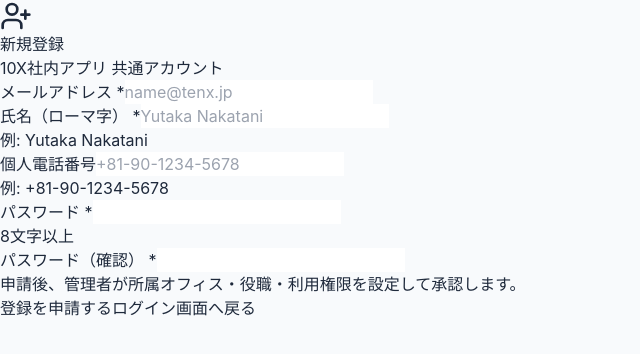
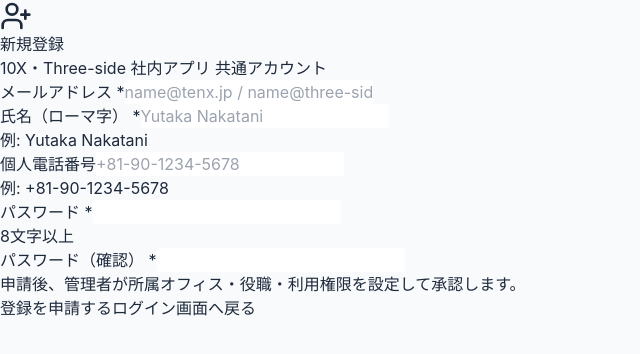
Before and after one commit to ynakatani-del/tenx-quotation, a React (Vite) app: page /register in a window 1280 px wide. Shown: the top 354 px of the page, without its empty margins (0-640 px from the left). Built offline with nearby package versions, Linux system fonts and the light colour scheme; no server answers; a web font is replaced by a local one.

Commit message:
fix: restrict signup to company email domains

```diff
--- a/src/pages/Register.jsx
+++ b/src/pages/Register.jsx
@@ -4,6 +4,8 @@ import { CheckCircle2, UserPlus } from 'lucide-react'
 import { supabase } from '../lib/supabase'
 
 const NAME_PATTERN = /^[A-Za-z][A-Za-z .'-]{1,99}$/
+const COMPANY_EMAIL_PATTERN = /^[^@\s]+@(tenx\.jp|three-side\.jp)$/i
+const COMPANY_EMAIL_GUIDANCE = '10XまたはThree-sideの会社メールアドレス（@tenx.jp / @three-side.jp）を入力してください。'
 
 export default function Register() {
   const [form, setForm] = useState({
@@ -25,8 +27,8 @@ export default function Register() {
 
     const email = form.email.trim().toLowerCase()
     const name = form.name.trim()
-    if (!email.endsWith('@tenx.jp')) {
-      setError('10Xのメールアドレス（@tenx.jp）を入力してください。')
+    if (!COMPANY_EMAIL_PATTERN.test(email)) {
+      setError(COMPANY_EMAIL_GUIDANCE)
       return
     }
     if (!NAME_PATTERN.test(name)) {
@@ -92,12 +94,12 @@ export default function Register() {
         <div className="text-center mb-6">
           <UserPlus size={32} className="mx-auto text-blue-600 mb-2" />
           <h1 className="text-2xl font-bold text-blue-700">新規登録</h1>
-          <p className="text-sm text-gray-500 mt-1">10X社内アプリ 共通アカウント</p>
+          <p className="text-sm text-gray-500 mt-1">10X・Three-side 社内アプリ 共通アカウント</p>
         </div>
 
         <form onSubmit={handleSubmit} className="space-y-4">
           <Field label="メールアドレス *">
-            <input type="email" required autoComplete="email" value={form.email} onChange={(e) => set('email', e.target.value)} placeholder="name@tenx.jp" className={inputClass} />
+            <input type="email" required autoComplete="email" value={form.email} onChange={(e) => set('email', e.target.value)} placeholder="name@tenx.jp / name@three-side.jp" className={inputClass} />
           </Field>
           <Field label="氏名（ローマ字） *" hint="例: Yutaka Nakatani">
             <input required autoComplete="name" value={form.name} onChange={(e) => set('name', e.target.value)} placeholder="Yutaka Nakatani" className={inputClass} />
```
Also changed, not shown: 2 other files (tests, documents, lock files or other folders).
